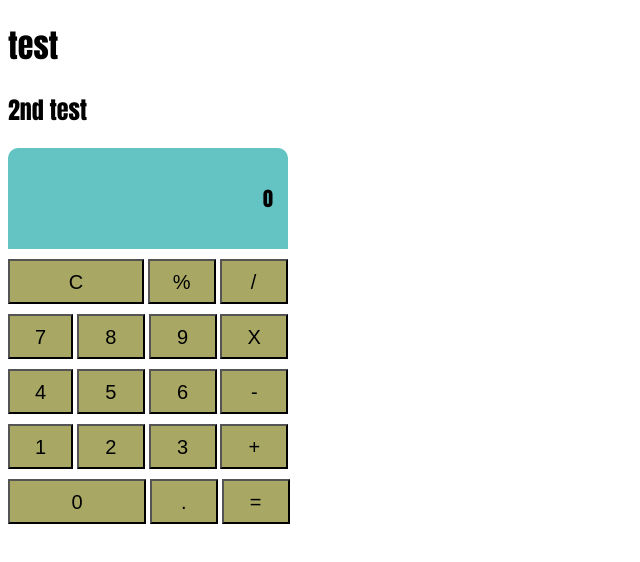
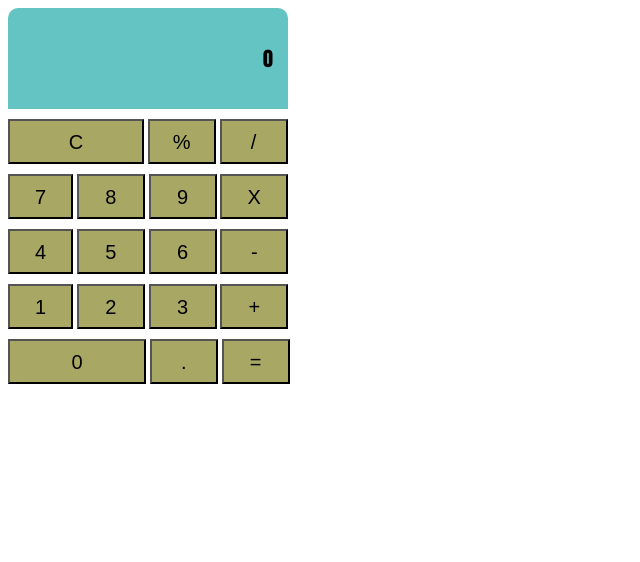
Before and after one commit to KevinEstes/Javascript-Calculator-, a plain HTML site: page index.html in a window 1280 px wide. Shown: the whole page, without its empty margins (0-640 px from the left). Drawn offline with Linux system fonts and the light colour scheme.

Commit message:
Removed test headings

```diff
--- a/index.html
+++ b/index.html
@@ -7,8 +7,6 @@
     <link rel="stylesheet" href="style.css" type="text/css">
 </head>
 <body>
-    <h1>test</h1>
-    <h2>2nd test</h2>
     <div class="wrapper">
         <div class="main">
             <div class="display">
```
